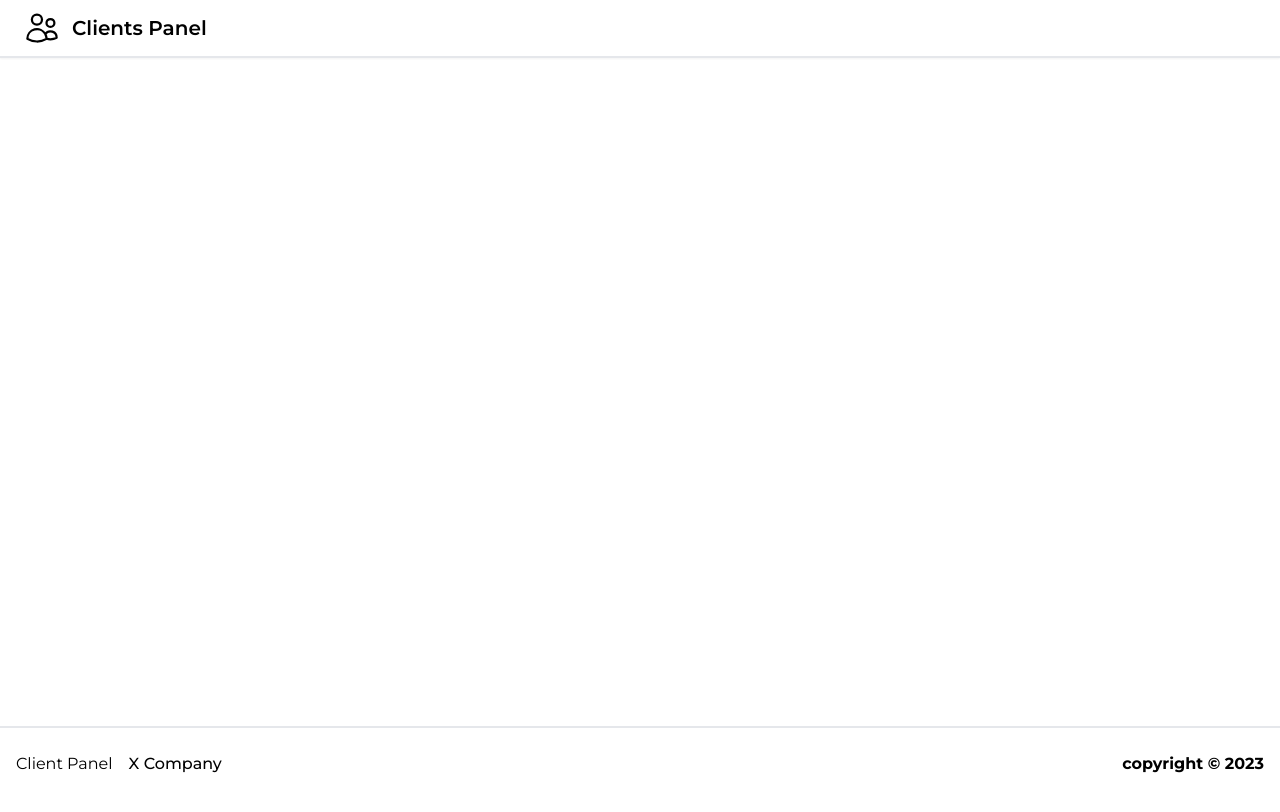
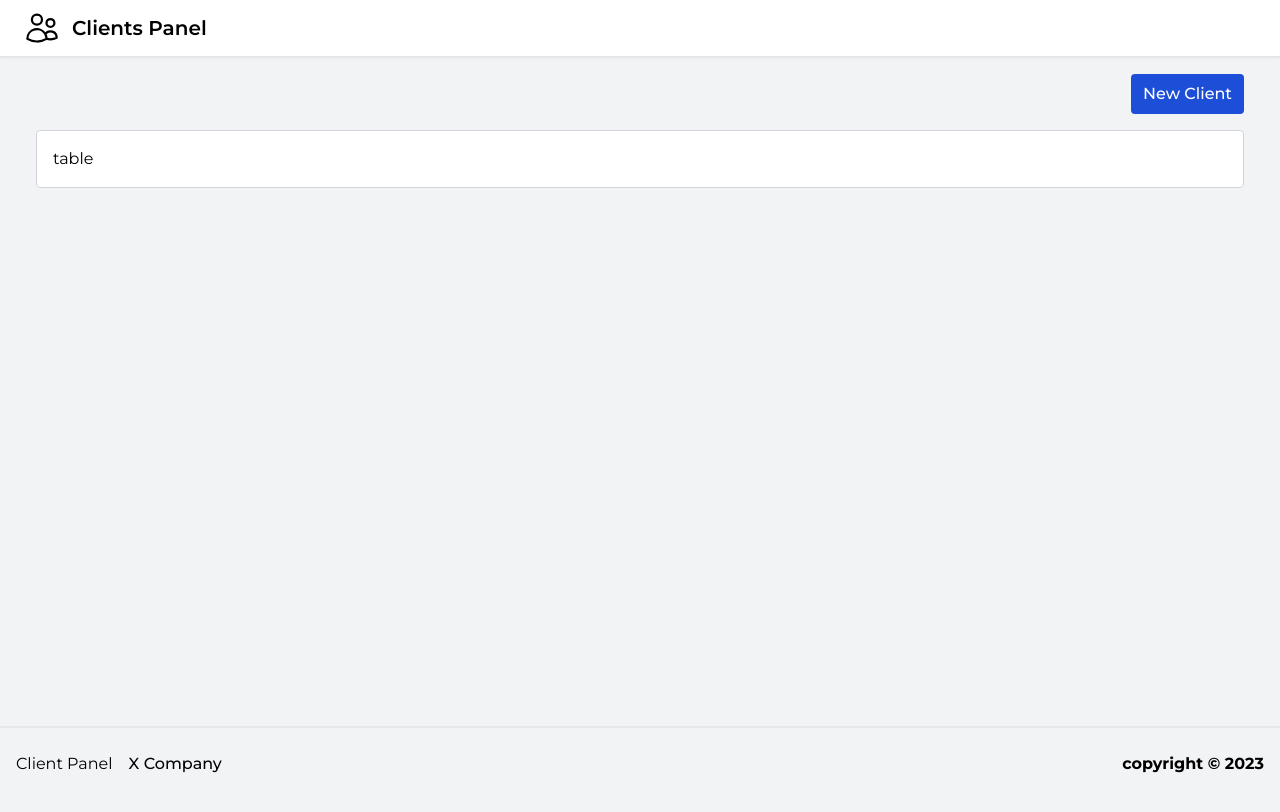
Before and after one commit to samueldlacruz/oriontek-client-list, a Next.js app: page / in a window 1280 px wide. Shown: the top 812 px of the page. Built offline with nearby package versions, Linux system fonts and the light colour scheme.

Commit message:
feat: Button component added

```diff
--- /dev/null
+++ b/components/Atoms/Button/button.interface.ts
@@ -0,0 +1,5 @@
+export interface ButtonI extends Partial<React.ButtonHTMLAttributes<HTMLButtonElement>> {
+	withRounded?: boolean
+	backgroundColor?: string
+	color?: string
+}
--- /dev/null
+++ b/components/Atoms/Button/index.tsx
@@ -0,0 +1,18 @@
+import { ButtonI } from './button.interface'
+
+const Button = (props: ButtonI) => {
+	const { className, withRounded = true, backgroundColor, color, children, ...restProps } = props
+
+	return (
+		<button
+			className={`${className} py-2 px-3 text-base font-medium ${color ? `text-${color}` : 'text-white'} ${
+				backgroundColor ? `bg-${backgroundColor}` : 'bg-blue-700'
+			} ${withRounded ? 'rounded' : ''}`.trim()}
+			{...restProps}
+		>
+			{children}
+		</button>
+	)
+}
+
+export default Button
--- a/components/Atoms/Footer.tsx
+++ b/components/Atoms/Footer.tsx
@@ -1,7 +1,7 @@
 import { ReactNode } from 'react'
 
-const Footer = ({ children }: { children: ReactNode }) => {
-	return <footer className="border-t-2 leading-4 p-4 bottom-0 absolute w-full">{children}</footer>
-}
+const Footer = ({ children }: { children: ReactNode }) => (
+	<footer className="border-t-2 leading-4 p-4 bottom-0 absolute w-full">{children}</footer>
+)
 
 export default Footer
--- a/components/Layout.tsx
+++ b/components/Layout.tsx
@@ -8,6 +8,8 @@ type Props = {
 	title?: string
 }
 
+const currentYear = new Date().getFullYear()
+
 const Layout = ({ children, title = 'Client Panel' }: Props) => (
 	<div>
 		<Head>
@@ -17,7 +19,7 @@ const Layout = ({ children, title = 'Client Panel' }: Props) => (
 		</Head>
 		<Header logoSrc="svgs/users.svg" appName="Clients Panel" />
 
-		<div className="bg-gray-200/50">{children}</div>
+		<div className="bg-gray-200/50 h-screen">{children}</div>
 
 		<Footer>
 			<div className="flex w-full my-3 justify-between">
@@ -27,7 +29,7 @@ const Layout = ({ children, title = 'Client Panel' }: Props) => (
 				</article>
 
 				<div>
-					<strong>copyright &copy; {new Date().getFullYear()}</strong>
+					<strong>copyright &copy; {currentYear}</strong>
 				</div>
 			</div>
 		</Footer>
--- a/pages/index.tsx
+++ b/pages/index.tsx
@@ -1,5 +1,20 @@
+import Button from '../components/Atoms/Button'
 import Layout from '../components/Layout'
 
-const IndexPage = () => <Layout title="Home | Next.js + TypeScript Example"></Layout>
+const IndexPage = () => {
+	const handleClickNewClient = () => {}
+
+	return (
+		<Layout title="Client List">
+			<section className="p-4 mx-5">
+				<div className="flex justify-end items-end">
+					<Button onClick={handleClickNewClient}>New Client</Button>
+				</div>
+
+				<div className="mt-4 border border-gray-300 rounded bg-white p-4">table</div>
+			</section>
+		</Layout>
+	)
+}
 
 export default IndexPage
```
